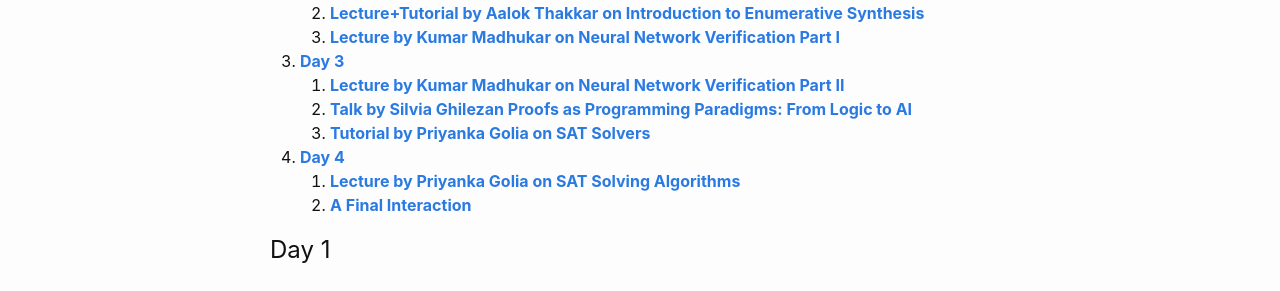
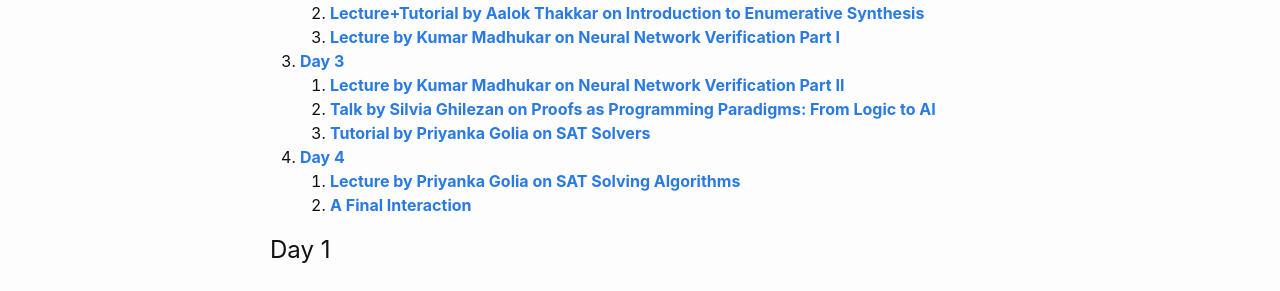
Before and after one commit to satiscugcat/satiscugcat.github.io, a Jekyll site: the page built from _posts/2024-12-06-formal-verification-and-program-synthesis.markdown, in a window 1280 px wide and 900 px high. Shown: the part 412-703 px from the top of the window. Built offline with Jekyll 4.4.1, drawn with Linux system fonts in a browser that asks for light colours; formulas are drawn with MathJax 3; some of the changed text lies outside the part shown.

```diff
--- a/_posts/2024-12-06-formal-verification-and-program-synthesis.markdown
+++ b/_posts/2024-12-06-formal-verification-and-program-synthesis.markdown
@@ -12,7 +12,7 @@ title: "Winter School on Formal Vertification and Program Synthesis, IIT Delhi"
    3. [**Lecture by Kumar Madhukar on Neural Network Verification Part I**](#dnn)
 3. [**Day 3**](#day3)
    1. [**Lecture by Kumar Madhukar on Neural Network Verification Part II**](#dnn2)
-   2. [**Talk by Silvia Ghilezan Proofs as Programming Paradigms: From Logic to AI**](#lambda)
+   2. [**Talk by Silvia Ghilezan on Proofs as Programming Paradigms: From Logic to AI**](#lambda)
    3. [**Tutorial by Priyanka Golia on SAT Solvers**](#sat)
 4. [**Day 4**](#day4)
    1. [**Lecture by Priyanka Golia on SAT Solving Algorithms**](#sat2)
@@ -229,7 +229,7 @@ Now, this abstraction can be too coarse. If suppose we come across a spurious ex
 
 Sanya Mittal, a student of Professor Kumar Madhukar, ended the session on neural network verification with an hour long workshop where we explored the verifiers [Marabou](https://github.com/NeuralNetworkVerification/Marabou) and [NeuralSAT](https://github.com/dynaroars/neuralsat). It's hard to reproduce the content covered during the workshop in this format, but do explore these tools on your own! They are extensively documented enough to be useful. Although, before starting to play with them, it might be useful to know what .onnx files are and how to produce them using pytorch.
 
-## Talk by Silvia Ghilezan Proofs as Programming Paradigms: From Logic to AI<a name="lambda"></a>
+## Talk by Silvia Ghilezan on Proofs as Programming Paradigms: From Logic to AI<a name="lambda"></a>
 
 ### The Curry-Howard Isomorphism
 
```
